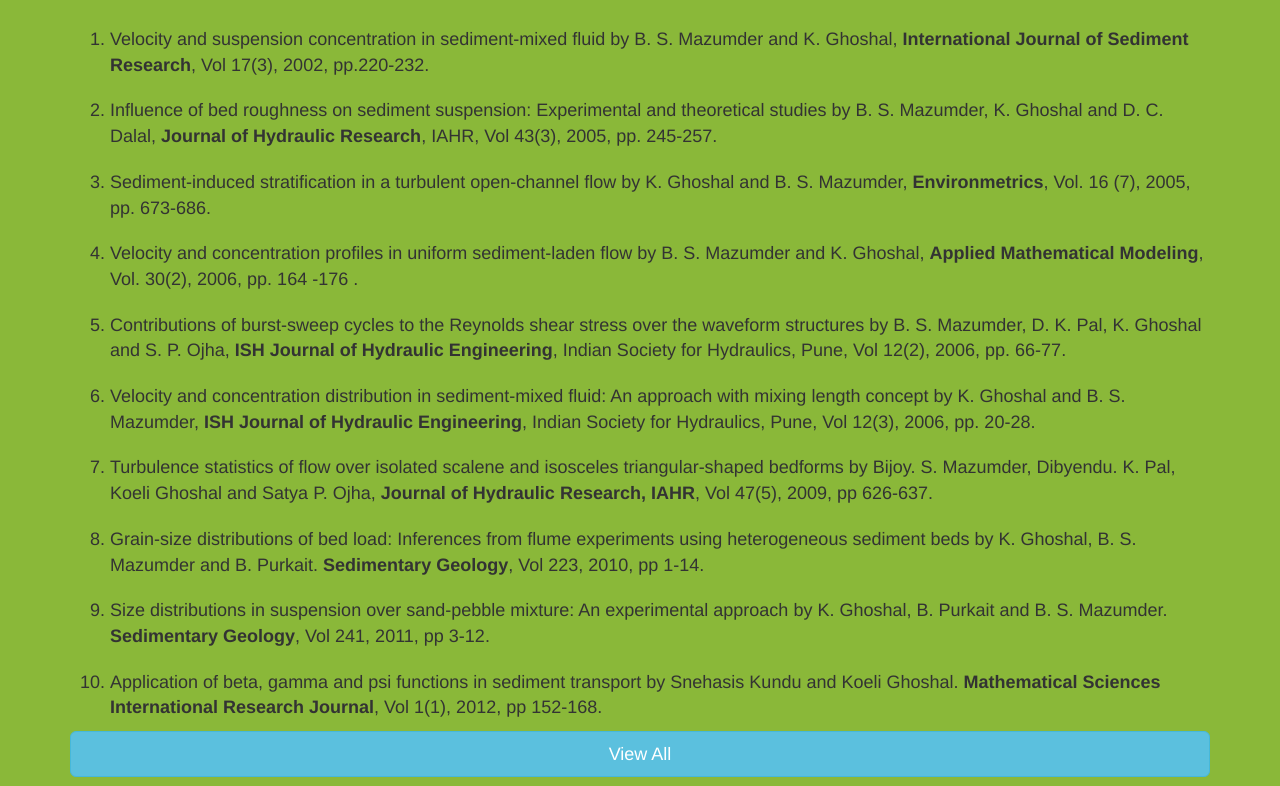
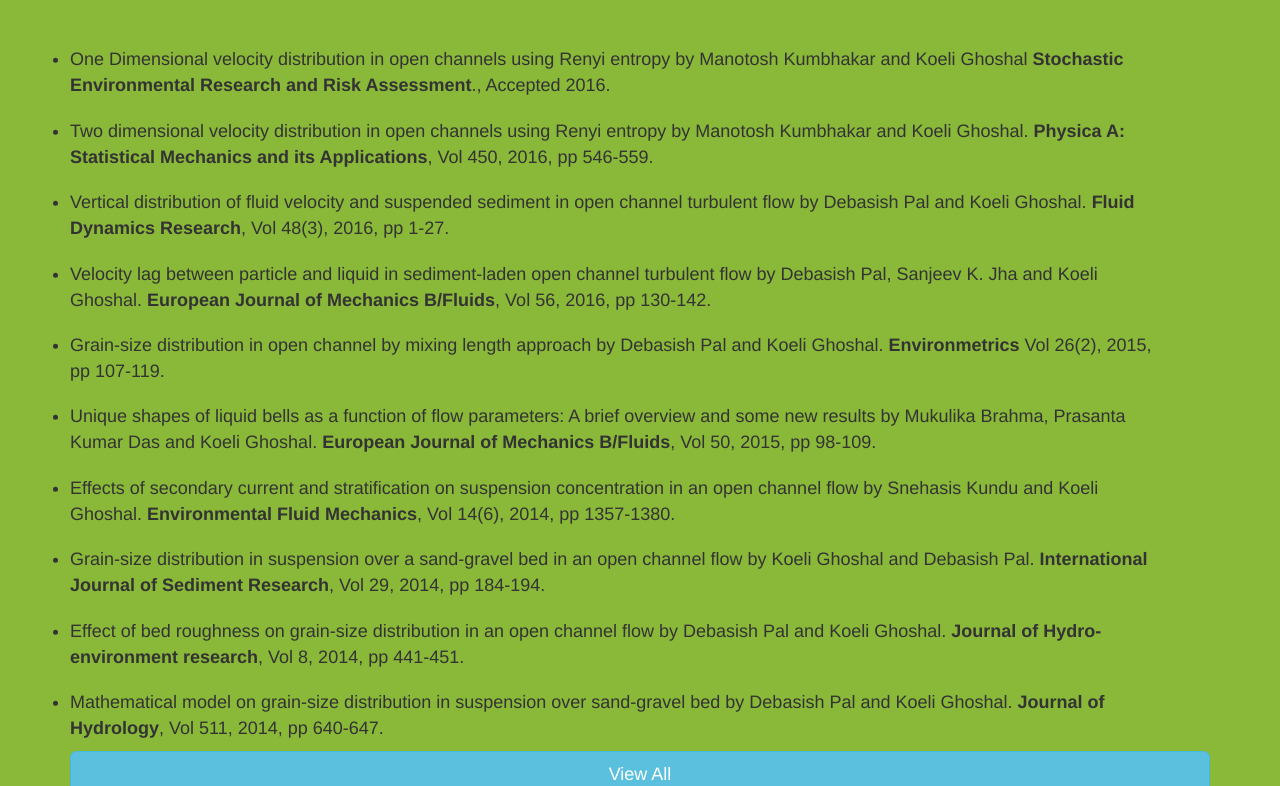
Before and after one commit to koeli/koeli.github.io, a plain HTML site: page publication.html in a window 1280 px wide. Shown: the part 144-930 px from the top of the page. Drawn offline with nearby package versions, Linux system fonts and the light colour scheme; some packages are replaced by stand-ins of ours.

Commit message:
publication updated

```diff
--- a/publication.html
+++ b/publication.html
@@ -14,6 +14,13 @@
 		li{
 			font-size:18px;
 		}
+		ul {
+			transform: rotate(180deg);
+		}
+		ul > li {
+			transform: rotate(-180deg);
+		}
+
 	</style>
 
 </head>
@@ -50,75 +57,76 @@
 			<div class="row">
 				<div class="col-md-12">
 					<h2 class="text-center features-text">Publications</h2>
-					<ol style="">
-						<li>Velocity and suspension concentration in sediment-mixed fluid by B. S. Mazumder and K.
+					<ul reversed>
+						<li> Mathematical model on grain-size distribution in suspension over sand-gravel bed by
 
-							Ghoshal, <b>International Journal of Sediment Research</b>, Vol 17(3), 2002, pp.220-232.</li>
-							<br>
-							<li>Influence of bed roughness on sediment suspension: Experimental and theoretical studies by
+							Debasish Pal and Koeli Ghoshal. <b>Journal of Hydrology</b>, Vol 511, 2014,  pp 640-647.
+						</li><br>
+						<li>  Effect of bed roughness on grain-size distribution in an open channel flow by Debasish Pal
 
-								B. S. Mazumder, K. Ghoshal and D. C. Dalal,<b> Journal of Hydraulic Research</b>, IAHR, Vol
+							and Koeli Ghoshal. <b>Journal of Hydro-environment research</b>, Vol 8, 2014, pp 441-451.
+						</li><br>
+						<li> Grain-size distribution in suspension over a sand-gravel bed in an open channel flow by
 
-								43(3), 2005, pp. 245-257. </li>
-								<br>
-								<li> Sediment-induced stratification in a turbulent open-channel flow by K. Ghoshal and B. S.
+							Koeli Ghoshal and Debasish Pal. <b>International Journal of Sediment Research</b>, Vol 29,
 
-									Mazumder,  <b>Environmetrics</b>, Vol. 16 (7), 2005, pp. 673-686.</li>
-									<br>
-									<li> Velocity and concentration profiles in uniform sediment-laden flow by B. S. Mazumder and
+							2014, pp 184-194.
+						</li><br>
+						<li> Effects of secondary current and stratification on suspension concentration in an open
 
-										K. Ghoshal, <b> Applied Mathematical Modeling</b>,  Vol. 30(2), 2006, pp. 164 -176 .
+							channel flow by Snehasis Kundu and Koeli Ghoshal. <b>Environmental Fluid Mechanics</b>, Vol
+
+							14(6), 2014, pp 1357-1380.
 						</li><br>
-									<li> Contributions of burst-sweep cycles to the Reynolds shear stress over the waveform
+						<li> Unique shapes of liquid bells as a function of flow parameters: A brief overview and some
 
-										structures by B. S. Mazumder, D. K. Pal, K. Ghoshal and S. P. Ojha, <b>ISH Journal of Hydraulic
+							new results by Mukulika Brahma, Prasanta Kumar Das and Koeli Ghoshal.<b> European
 
-										Engineering</b>, Indian Society for Hydraulics, Pune, Vol 12(2), 2006, pp. 66-77.</li>
-										<br>
-										<li> Velocity and concentration distribution in sediment-mixed fluid: An approach with mixing
+							Journal of Mechanics B/Fluids</b>, Vol 50, 2015, pp 98-109.
+						</li><br>
+						<li> Grain-size distribution in open channel by mixing length approach by Debasish Pal and Koeli
 
-											length concept by K. Ghoshal and B. S. Mazumder, <b>ISH Journal of Hydraulic Engineering</b>,
+							Ghoshal. <b>Environmetrics </b>Vol 26(2), 2015, pp 107-119.
+						</li><br>
+						<li> Velocity lag between particle and liquid in sediment-laden open channel turbulent flow by
 
-											Indian Society for Hydraulics, Pune, Vol 12(3), 2006, pp. 20-28.  </li><br>
+							Debasish Pal, Sanjeev K. Jha and Koeli Ghoshal. <b> European
 
-											<li> Turbulence statistics of flow over isolated scalene and isosceles triangular-shaped bedforms
+							Journal of Mechanics B/Fluids</b>, Vol 56, 2016, pp 130-142.
+						</li><br>
+						<li> Vertical distribution of fluid velocity and suspended sediment in open channel turbulent flow
 
-												by Bijoy. S. Mazumder, Dibyendu. K. Pal, Koeli Ghoshal and Satya P. Ojha, <b>Journal of
+							by Debasish Pal and Koeli Ghoshal. <b>Fluid Dynamics Research</b>, Vol 48(3), 2016,   pp 1-27.
+						</li><br>
+						<li> Two dimensional velocity distribution in open channels using Renyi entropy by Manotosh
 
-												Hydraulic Research, IAHR</b>, Vol 47(5), 2009, pp 626-637.
+							Kumbhakar and Koeli Ghoshal.<b> Physica A: Statistical Mechanics and its Applications</b>, Vol
+
+							450, 2016, pp 546-559.
 						</li><br>
-											<li> Grain-size distributions of bed load: Inferences from flume experiments using heterogeneous
+						<li> One Dimensional velocity distribution in open channels using Renyi entropy by Manotosh
 
-												sediment beds by K. Ghoshal, B. S. Mazumder and B. Purkait. <b> Sedimentary Geology</b>, Vol
+							Kumbhakar and Koeli Ghoshal <b>Stochastic Environmental Research and Risk Assessment</b>.,
 
-												223, 2010, pp 1-14.
+							Accepted 2016.
+
 						</li><br>
-											<li> Size distributions in suspension over sand-pebble mixture: An experimental approach by K.
 
-												Ghoshal, B. Purkait and B. S. Mazumder.<b> Sedimentary Geology</b>, Vol 241, 2011, pp 3-12.
-											</li><br>
-											<li> Application of beta, gamma and psi functions in sediment transport by Snehasis Kundu and
-
-												Koeli Ghoshal. <b>Mathematical Sciences International Research Journal</b>, Vol 1(1), 2012, pp
-
-												152-168.</li>
-
-
-											</ol>
+					</ul>
 					<button type="button" class="btn btn-info btn-lg" data-toggle="modal" data-target="#myModal" style="width:100%">View All</button>
 					<div id="myModal" class="modal fade" role="dialog">
-												<div class="modal-dialog" style="width:80%">
+						<div class="modal-dialog" style="position:relative;left:10px;width:90%;padding:10px">
 
 							<!-- Modal content-->
 							<div class="modal-content">
 								<div class="modal-header">
 									<button type="button" class="close" data-dismiss="modal">&times;</button>
-															<h4 class="modal-title">Publications</h4>
+									<h4 class="modal-title" style="text-align:center;"><b>Publications</b></h4>
 								</div>
 								<div class="modal-body">
 									<div>
 										<h4 style="color:white;background-color:lightblue;text-align:center;padding:4px;border-radius:6px;">After Joining IIT</h4>
-																<ol>
+										<ul style="position:relative;left:10px;" reversed>
 											<li> Turbulence statistics of flow over isolated scalene and isosceles triangular-shaped bedforms
 
 												by Bijoy. S. Mazumder, Dibyendu. K. Pal, Koeli Ghoshal and Satya P. Ojha, <b>Journal of
@@ -244,8 +252,56 @@
 
 												</li><br>
 
-																	</ol>
+											</ul>
 										</div>
+										<div>
+											<h4 style="color:white;background-color:lightblue;text-align:center;padding:4px;border-radius:6px;">Before Joining IIT</h4>
+											<ul style="position:relative;left:10px;"  reversed>
+												<li>Velocity and suspension concentration in sediment-mixed fluid by B. S. Mazumder and K.
+
+													Ghoshal, <b>International Journal of Sediment Research</b>, Vol 17(3), 2002, pp.220-232.</li>
+													<br>
+													<li>Influence of bed roughness on sediment suspension: Experimental and theoretical studies by
+
+														B. S. Mazumder, K. Ghoshal and D. C. Dalal,<b> Journal of Hydraulic Research</b>, IAHR, Vol
+
+														43(3), 2005, pp. 245-257. </li>
+														<br>
+														<li> Sediment-induced stratification in a turbulent open-channel flow by K. Ghoshal and B. S.
+
+															Mazumder,  <b>Environmetrics</b>, Vol. 16 (7), 2005, pp. 673-686.</li>
+															<br>
+															<li> Velocity and concentration profiles in uniform sediment-laden flow by B. S. Mazumder and
+
+																K. Ghoshal, <b> Applied Mathematical Modeling</b>,  Vol. 30(2), 2006, pp. 164 -176 .
+															</li><br>
+															<li> Contributions of burst-sweep cycles to the Reynolds shear stress over the waveform
+
+																structures by B. S. Mazumder, D. K. Pal, K. Ghoshal and S. P. Ojha, <b>ISH Journal of Hydraulic
+
+																Engineering</b>, Indian Society for Hydraulics, Pune, Vol 12(2), 2006, pp. 66-77.</li>
+																<br>
+																<li> Velocity and concentration distribution in sediment-mixed fluid: An approach with mixing
+
+																	length concept by K. Ghoshal and B. S. Mazumder, <b>ISH Journal of Hydraulic Engineering</b>,
+
+																	Indian Society for Hydraulics, Pune, Vol 12(3), 2006, pp. 20-28.  </li><br>
+																</ul>
+															</div>
+														</div>
+														<div class="modal-footer">
+															<button type="button" class="btn btn-default" data-dismiss="modal">Close</button>
+														</div>
+													</div>
+
+												</div>
+											</div>
+
+										</div>
+									</div>
+								</div>
+							</div>
+
 
 							<div class="container-fluid footer">
 								<div class="row">
```
Lines whose indentation alone changed are shown as unchanged.
